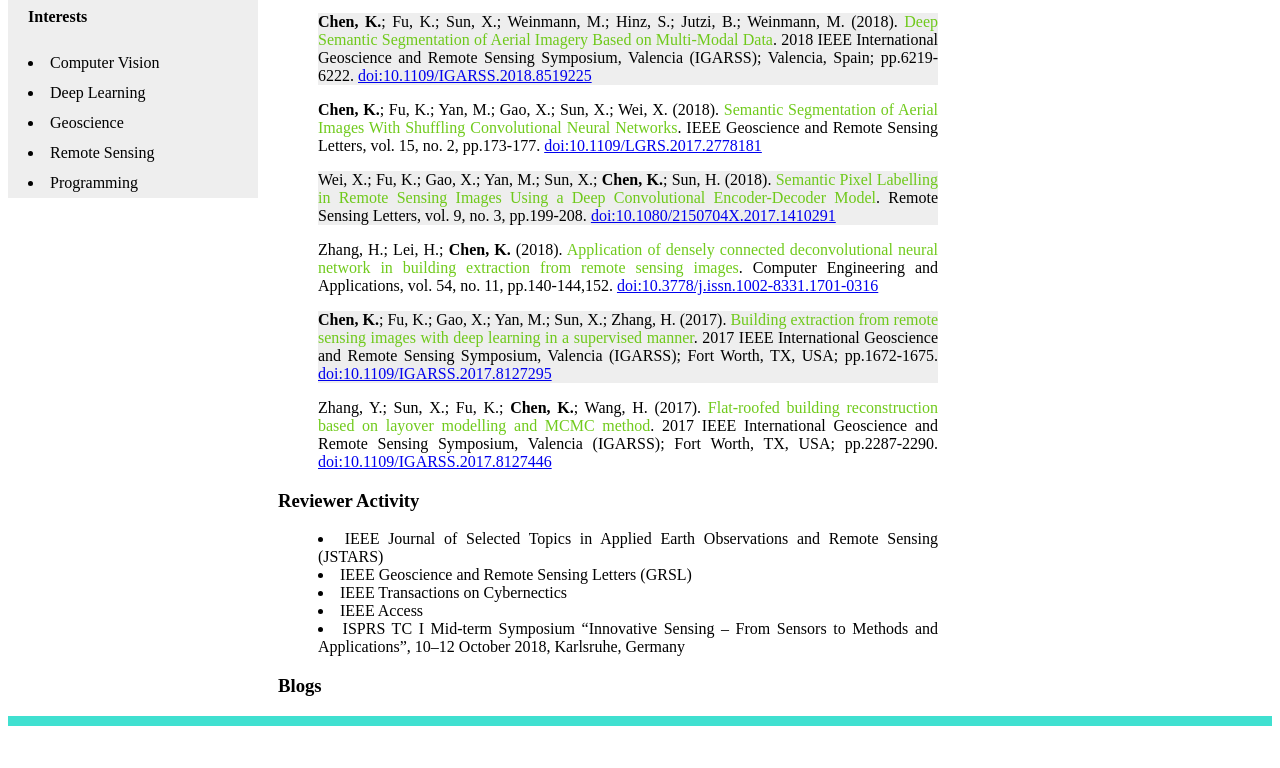
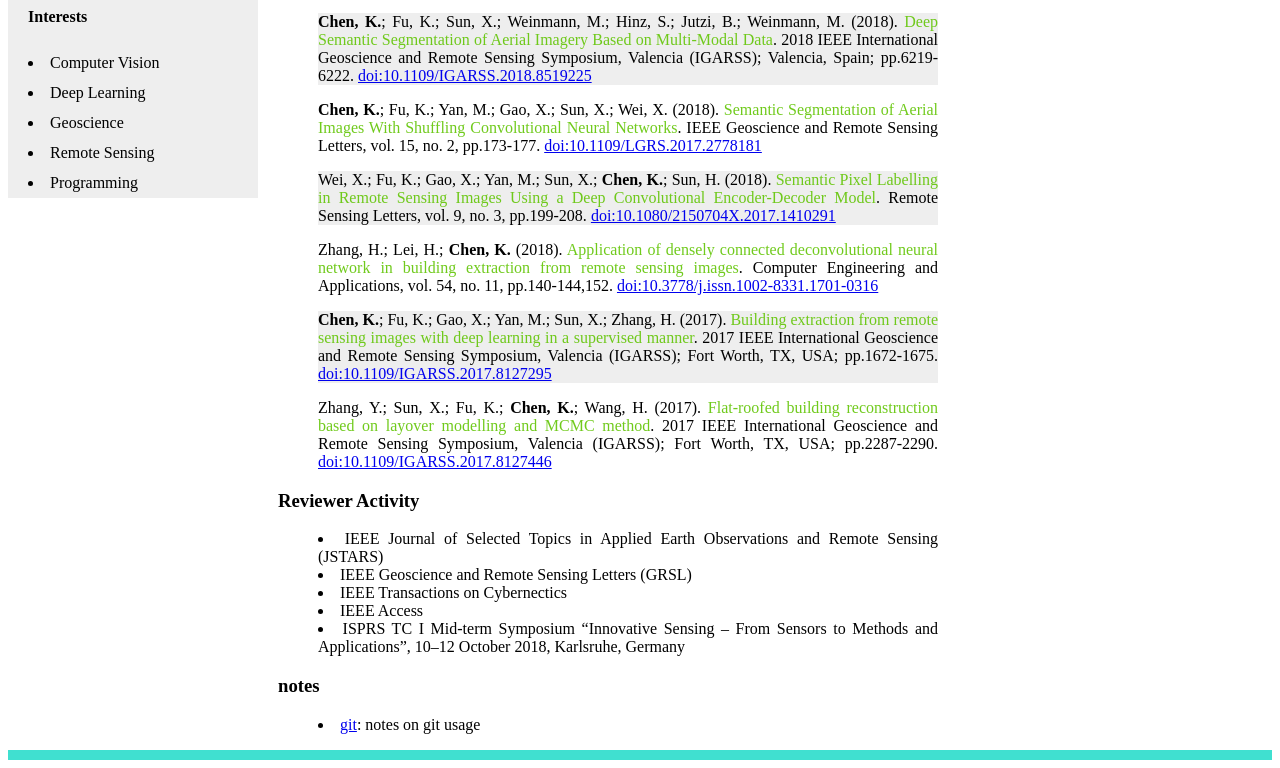
Before and after one commit to ChenKQ/chenkq.github.io, a plain HTML site: page index.html in a window 1280 px wide. Shown: the part 564-1332 px from the top of the page. Before the commit the page ends 1298 px from the top, so only its background shows below. Drawn offline with Linux system fonts and the light colour scheme.

Commit message:
add notes

```diff
--- a/index.html
+++ b/index.html
@@ -85,7 +85,12 @@
                </section>
 
                <section>
-                   <h3>Blogs</h3>
+                   <h3>notes</h3>
+                   <blockquote>
+                       <li> <a href="notes/git.md">git</a>:
+                            notes on git usage
+                        </li>
+                   </blockquote>
                </section>
             </div>
         </div>
```
